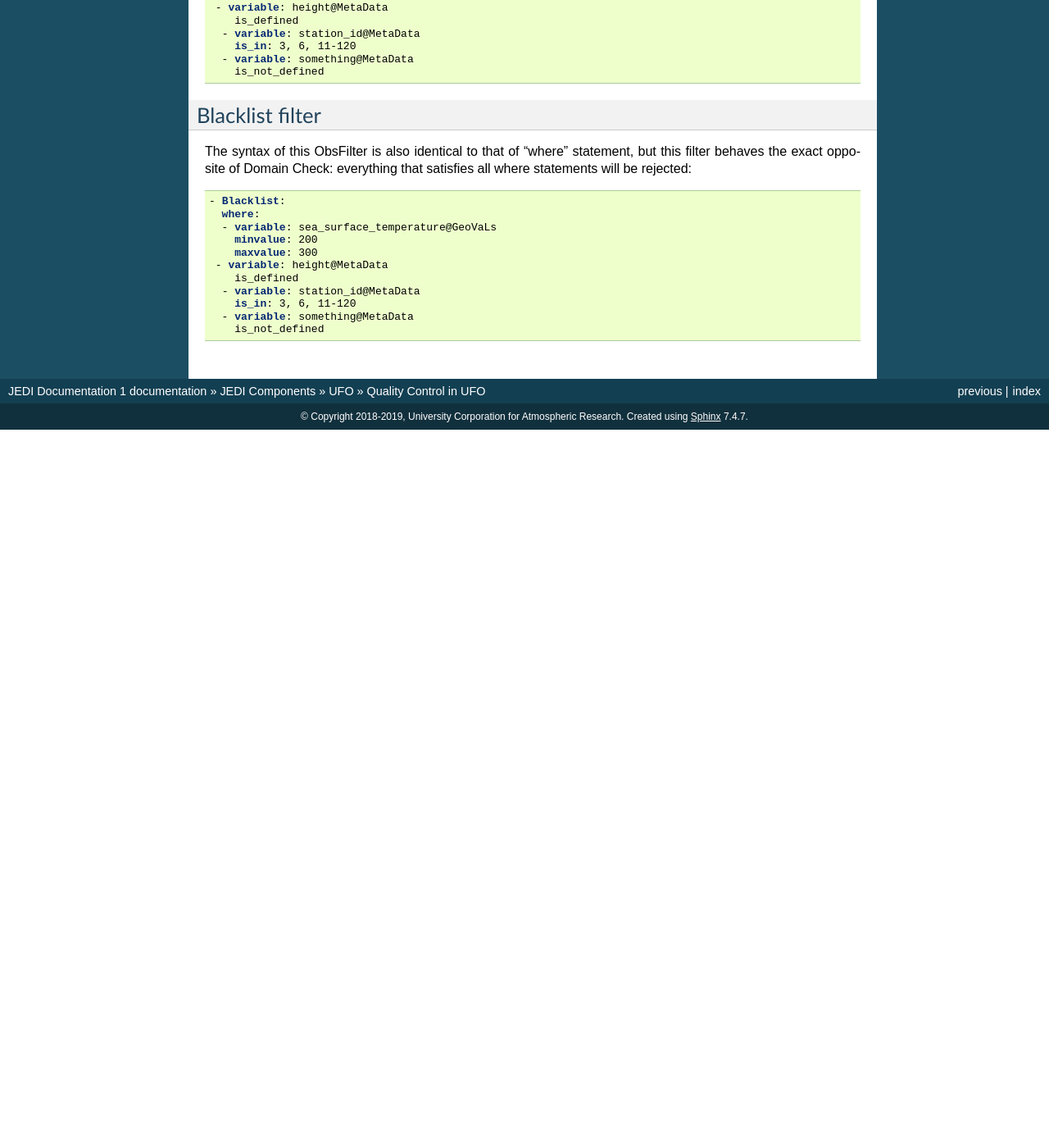
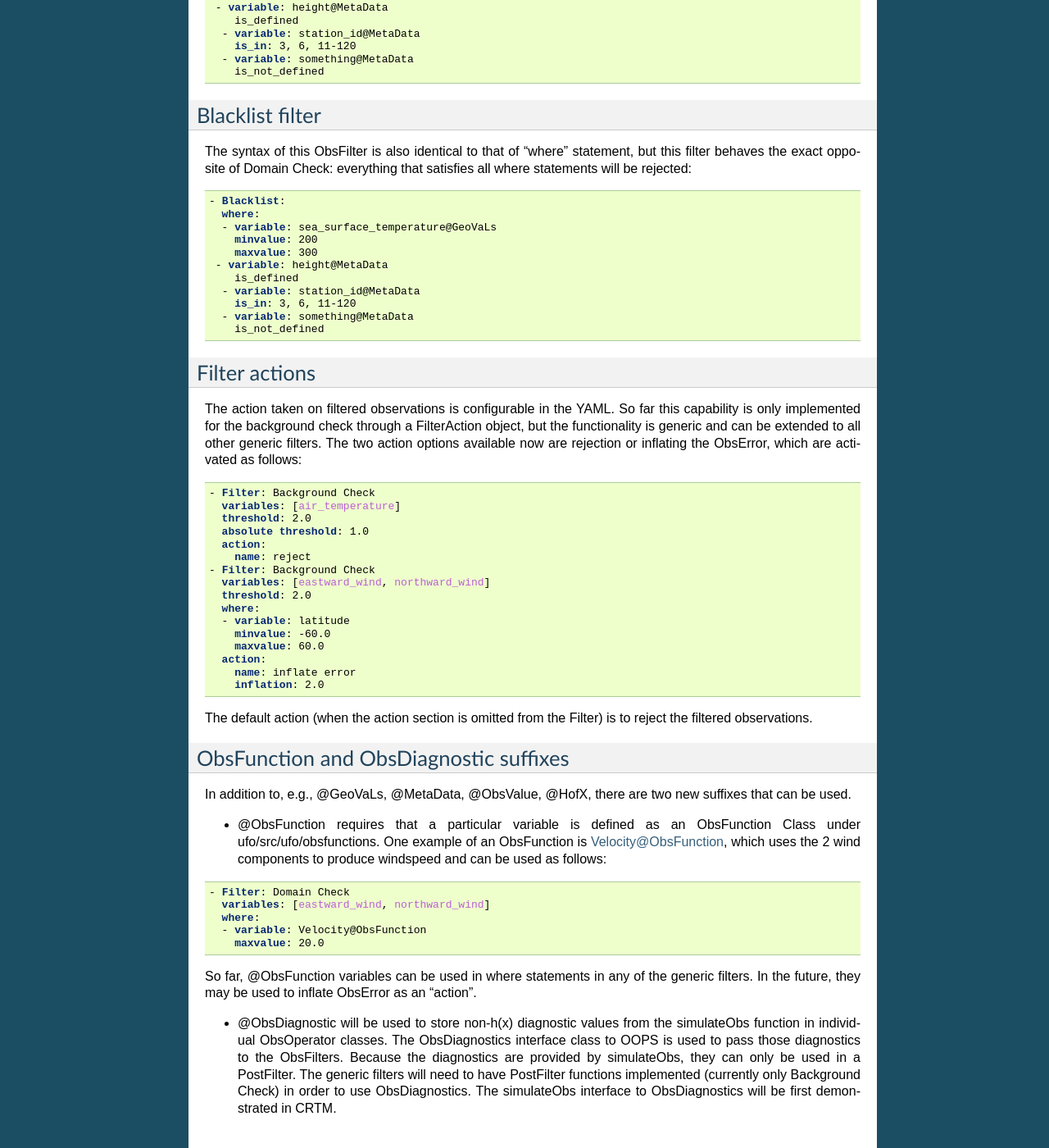
Before and after one commit to JCSDA/jedi-docs, a Sphinx documentation site: the page built from docs/jedi-components/ufo/qcfilters.rst, in a window 1280 px wide and 1400 px high, scrolled down 2833 px. Shown: the whole window at 82% size. Built offline with Sphinx 7.4.7, drawn with Linux system fonts in a browser that asks for light colours; before the commit the page ends 3357 px from its top, so only the background shows below that.

Commit message:
Add descriptions for Actions, Functions, Diagnostics

```diff
--- a/docs/jedi-components/ufo/qcfilters.rst
+++ b/docs/jedi-components/ufo/qcfilters.rst
@@ -180,3 +180,47 @@ The syntax of this ObsFilter is also identical to that of "where" statement, but
        is_in: 3, 6, 11-120
      - variable: something@MetaData
        is_not_defined
+
+Filter actions
+--------------
+The action taken on filtered observations is configurable in the YAML.  So far this capability is only implemented for the background check through a FilterAction object, but the functionality is generic and can be extended to all other generic filters.  The two action options available now are rejection or inflating the ObsError, which are activated as follows:
+
+.. code:: yaml
+
+   - Filter: Background Check
+     variables: [air_temperature]
+     threshold: 2.0
+     absolute threshold: 1.0
+     action:
+       name: reject
+   - Filter: Background Check
+     variables: [eastward_wind, northward_wind]
+     threshold: 2.0
+     where:
+     - variable: latitude
+       minvalue: -60.0
+       maxvalue: 60.0
+     action:
+       name: inflate error
+       inflation: 2.0
+
+The default action (when the action section is omitted from the Filter) is to reject the filtered observations.
+
+ObsFunction and ObsDiagnostic suffixes
+--------------------------------------
+
+In addition to, e.g., @GeoVaLs, @MetaData, @ObsValue, @HofX, there are two new suffixes that can be used.
+
+- @ObsFunction requires that a particular variable is defined as an ObsFunction Class under ufo/src/ufo/obsfunctions.  One example of an ObsFunction is Velocity@ObsFunction, which uses the 2 wind components to produce windspeed and can be used as follows:
+
+.. code:: yaml
+
+    - Filter: Domain Check
+      variables: [eastward_wind, northward_wind]
+      where:
+      - variable: Velocity@ObsFunction
+        maxvalue: 20.0
+
+So far, @ObsFunction variables can be used in where statements in any of the generic filters.  In the future, they may be used to inflate ObsError as an "action".
+
+- @ObsDiagnostic will be used to store non-h(x) diagnostic values from the simulateObs function in individual ObsOperator classes.  The ObsDiagnostics interface class to OOPS is used to pass those diagnostics to the ObsFilters.  Because the diagnostics are provided by simulateObs, they can only be used in a PostFilter.  The generic filters will need to have PostFilter functions implemented (currently only Background Check) in order to use ObsDiagnostics.  The simulateObs interface to ObsDiagnostics will be first demonstrated in CRTM.
```
